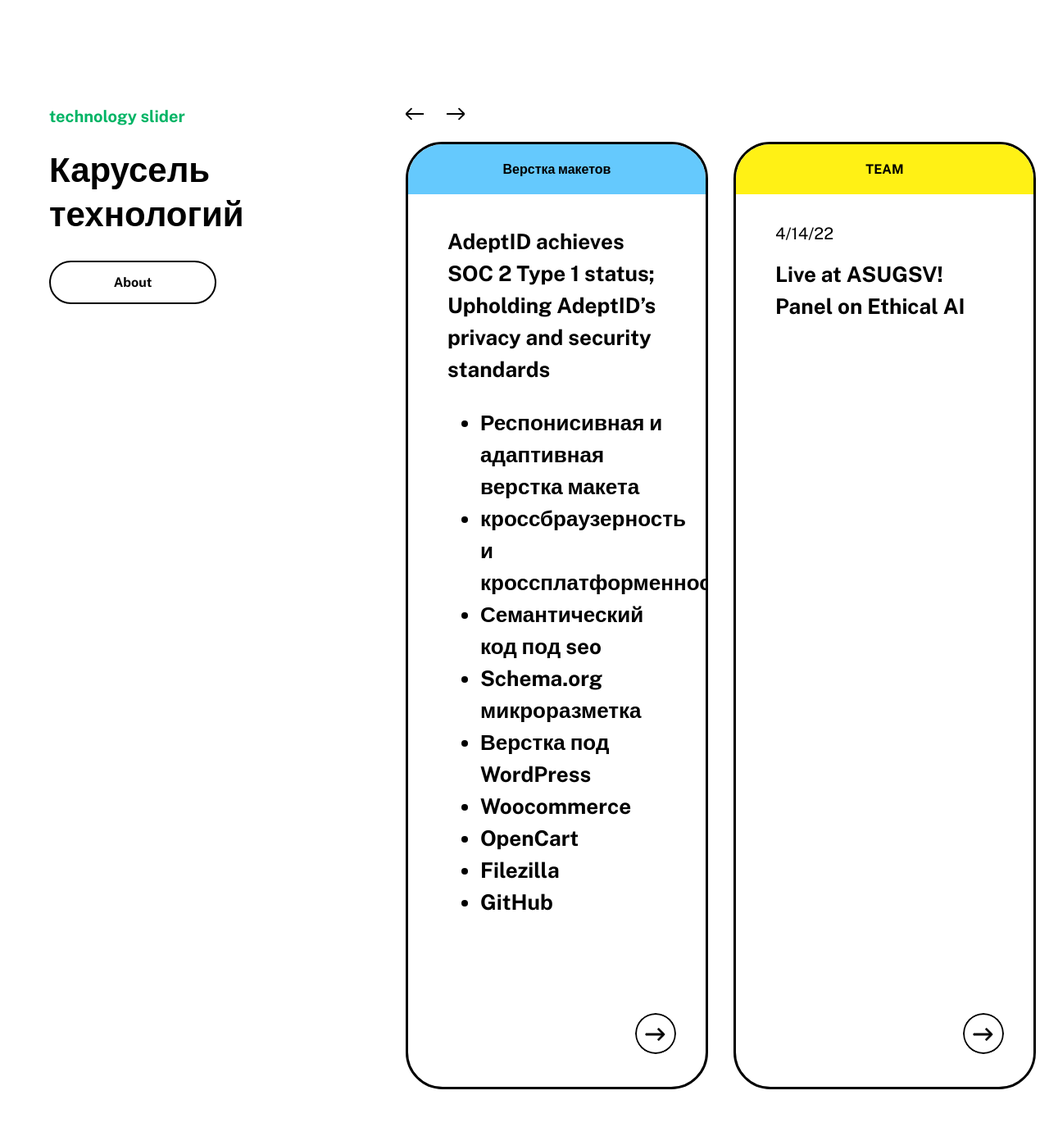
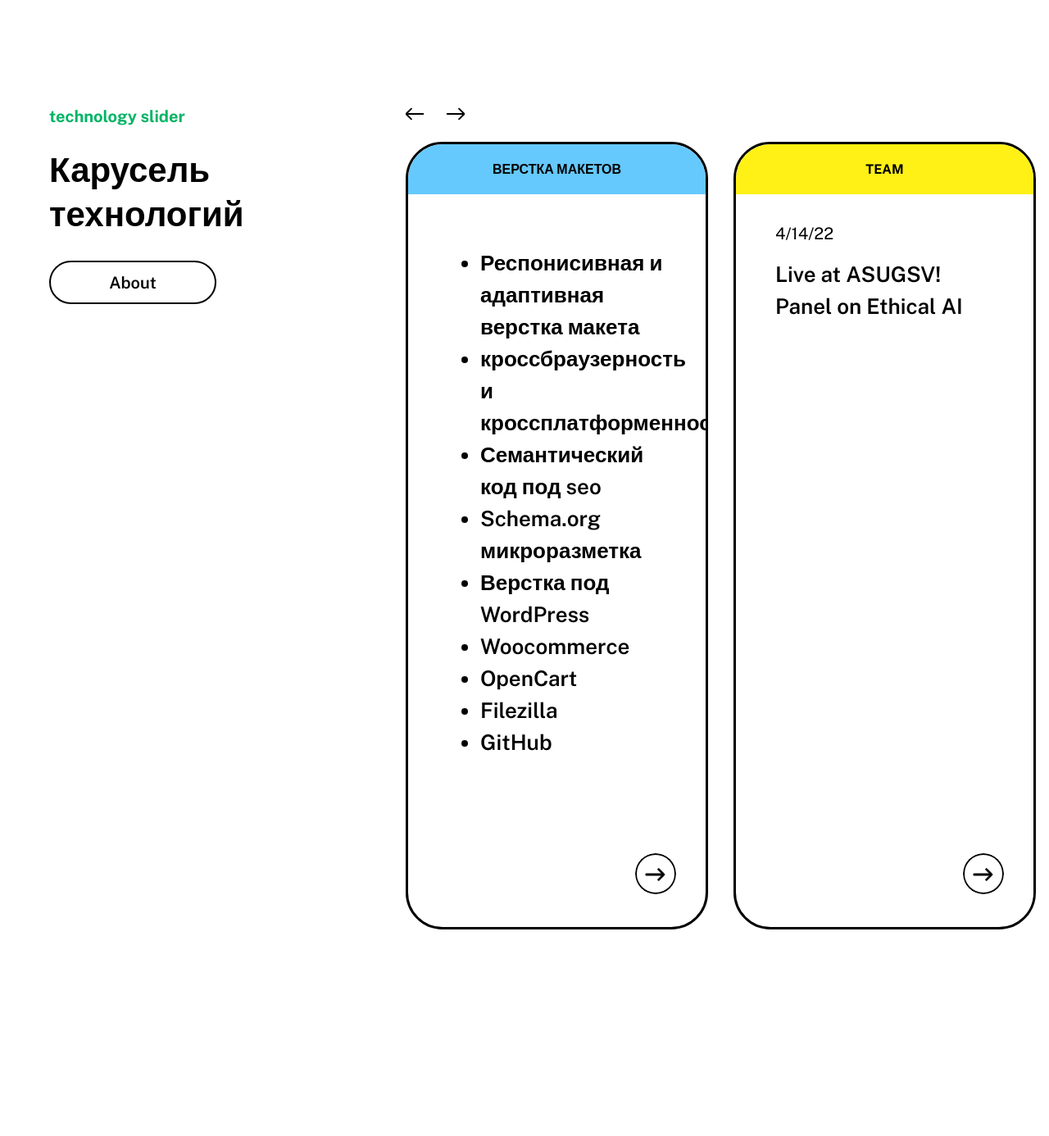
Before and after one commit to Konder1971/iTweb, a PHP site: page / in a window 1280 px wide. Shown: the part 1438-2824 px from the top of the page at 82% size. After the commit the page ends 2572 px from the top, so only its background shows below. Run offline with PHP 8.4, Linux system fonts and the light colour scheme.

Commit message:
asdf
asdf

```diff
--- a/css/style.css
+++ b/css/style.css
@@ -961,6 +961,7 @@ body {
 	min-height: 61px;
 	margin-bottom: 38px;
   font-weight: 700;
+	text-transform: uppercase;
 }
 .blue .hn-top {
 	background-color: #65C9FD;
@@ -972,7 +973,7 @@ body {
 	background-color: #00B465;
 }
 .hn-text {
-  font-weight: 700;
+  font-weight: 600;
 }
 .hn-link {
   display: flex;
@@ -1037,7 +1038,8 @@ body {
 		width: 204px;
 		height: 53px;
 		border-radius: 27px;
-		font-size: 16px;
+		font-size: 20px;
+		font-weight: 600;
 		margin-top: 30px;
 	}
 	.swh-link a:hover {
@@ -1129,7 +1131,8 @@ body {
 		width: 204px;
 		height: 53px;
 		border-radius: 27px;
-		font-size: 16px;
+		font-size: 20px;
+		font-weight: 600;
 		margin: 30px auto 0;
 	}
 	.swh-link a:focus {
--- a/index.html
+++ b/index.html
@@ -219,8 +219,6 @@
 					<a href="#" class="sliderhn-block blue">
 						<div class="hn-top">Верстка макетов</div>
 						<div class="hn-text">
-							AdeptID achieves SOC 2 Type 1 status; Upholding
-							AdeptID’s privacy and security standards
 							<ul>
 								<li>Респонисивная и адаптивная верстка макета</li>
 								<li>кроссбраузерность и кроссплатформенность</li>
```
